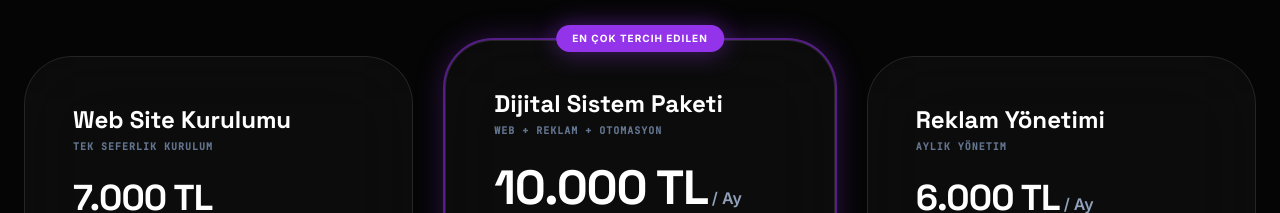
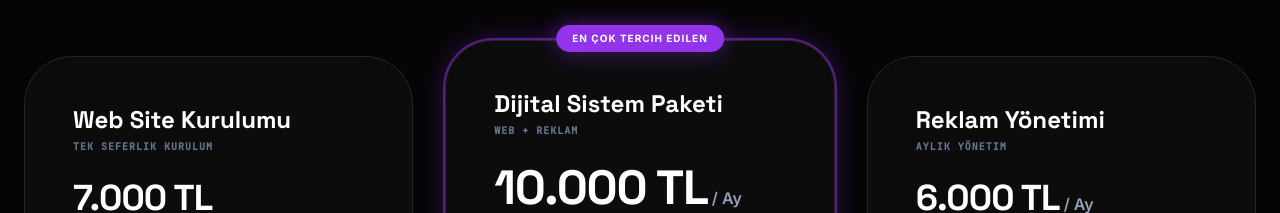
Before and after one commit to eren-17-ai/mono-digital, a React (Vite) app: page / in a window 1280 px wide. Shown: the part 3160-3373 px from the top of the page. Built offline with nearby package versions, Linux system fonts and the light colour scheme.

Commit message:
Update App.tsx

```diff
--- a/src/App.tsx
+++ b/src/App.tsx
@@ -724,7 +724,7 @@ export default function App() {
                 title: "Dijital Sistem Paketi",
                 price: "10.000 TL",
                 period: "/ Ay",
-                subtitle: "Web + Reklam + Otomasyon",
+                subtitle: "Web + Reklam",
                 features: ["Web sitesi yönetimi", "Meta reklam yönetimi", "Profesyonel video çekimi", "Profesyonel edit", "Kreatif hazırlama", "Haftalık 4 İçerik/Reklam Kredisi"],
                 highlight: true,
                 color: "brand-purple",
```
